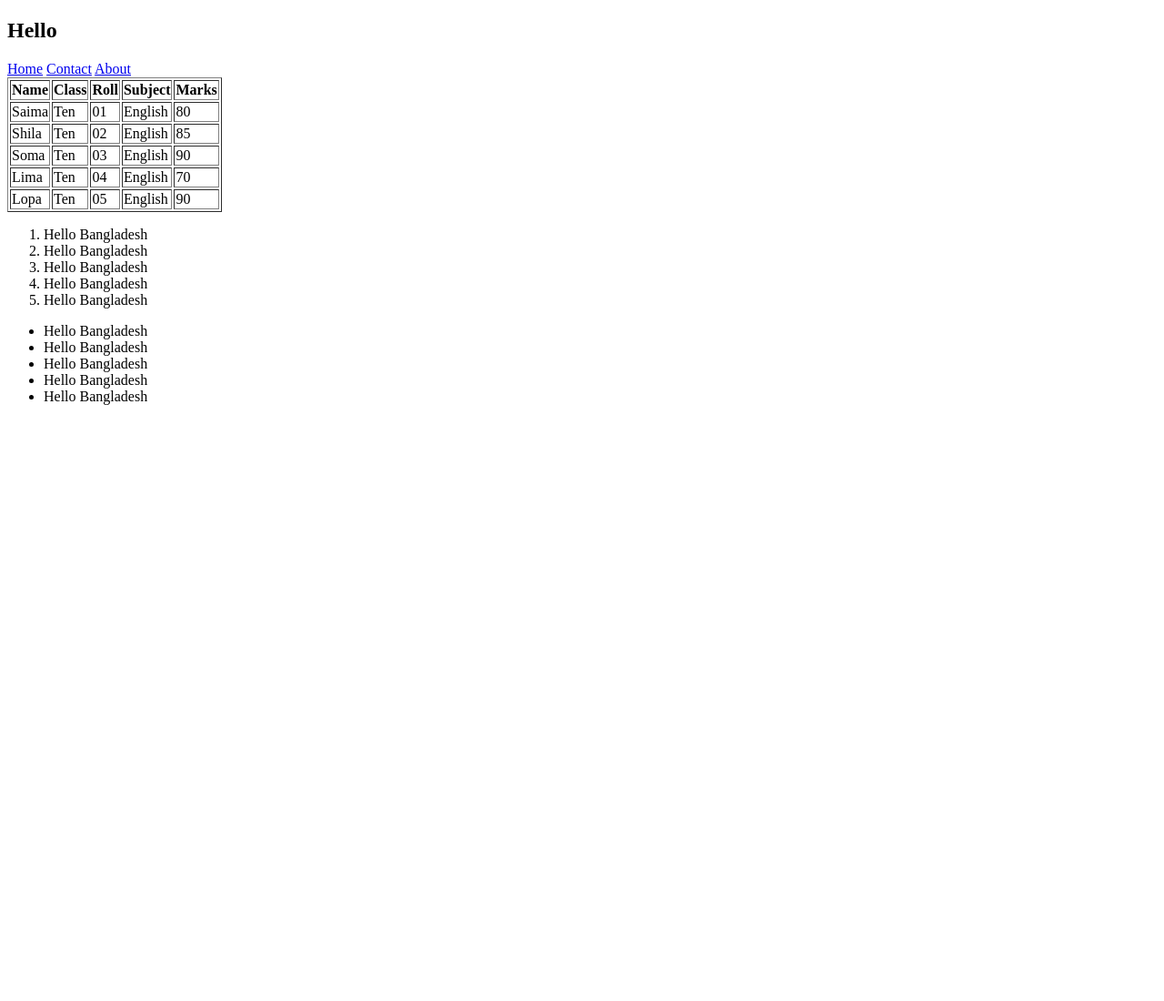
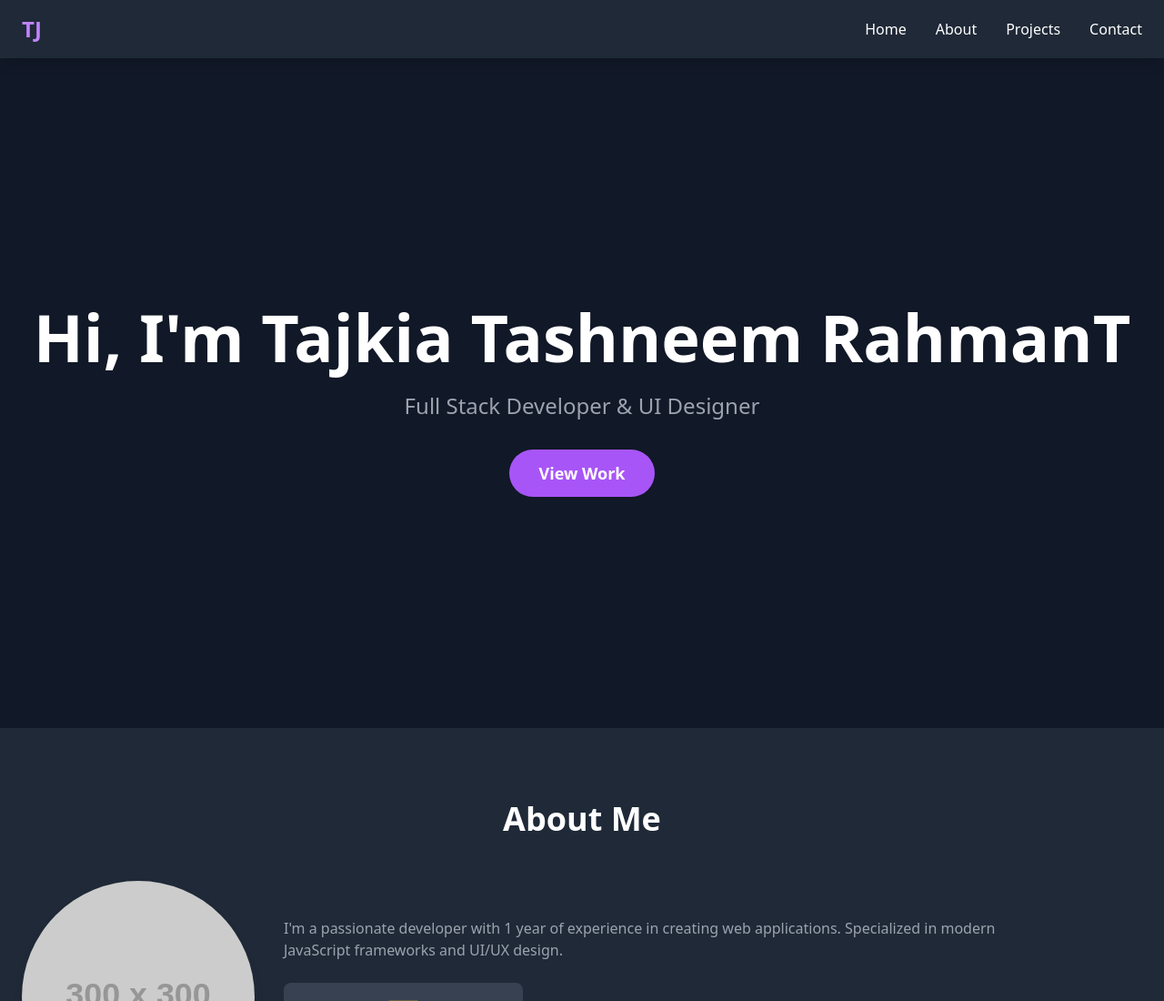
Before and after one commit to tajkiarahman/tajkia-project, a plain HTML site: page index.html in a window 1280 px wide. Shown: the top 1100 px of the page at 91% size. Before the commit the page ends 800 px from the top, so only its background shows below. Drawn offline with nearby package versions, Linux system fonts and the light colour scheme; placeholder pictures from the web are drawn by us.

Commit message:
Update index.html

```diff
--- a/index.html
+++ b/index.html
@@ -1,86 +1,120 @@
 <!DOCTYPE html>
-<html>
+<html lang="en">
 <head>
+    <meta charset="UTF-8">
+    <meta name="viewport" content="width=device-width, initial-scale=1.0">
+    <title>Tajkia Tashneem Rahman - Portfolio</title>
+    <script src="https://cdn.tailwindcss.com"></script>
+    <link rel="stylesheet" href="style.css">
+    <link rel="stylesheet" href="https://cdnjs.cloudflare.com/ajax/libs/font-awesome/6.4.0/css/all.min.css">
+</head>
+<body class="bg-gray-900 text-white">
+    <!-- Navigation -->
+    <nav class="fixed w-full bg-gray-800 shadow-lg z-50">
+        <div class="container mx-auto px-6 py-4 flex justify-between items-center">
+            <a href="#" class="text-2xl font-bold text-purple-400">TJ</a>
+            <div class="hidden md:flex space-x-8">
+                <a href="#home" class="hover:text-purple-400 transition">Home</a>
+                <a href="#about" class="hover:text-purple-400 transition">About</a>
+                <a href="#projects" class="hover:text-purple-400 transition">Projects</a>
+                <a href="#contact" class="hover:text-purple-400 transition">Contact</a>
+            </div>
+            <button id="menu-btn" class="md:hidden">
+                <i class="fas fa-bars text-xl"></i>
+            </button>
+        </div>
+    </nav>
 
-	<title>Assignment By Tajkia</title>
-	<link rel="stylesheet" type="text/css" href="style.css">
+    <!-- Mobile Menu -->
+    <div id="mobile-menu" class="md:hidden fixed w-full bg-gray-800 z-40 hidden">
+        <div class="container mx-auto px-6 py-4 flex flex-col space-y-4">
+            <a href="#home" class="hover:text-purple-400">Home</a>
+            <a href="#about" class="hover:text-purple-400">About</a>
+            <a href="#projects" class="hover:text-purple-400">Projects</a>
+            <a href="#contact" class="hover:text-purple-400">Contact</a>
+        </div>
+    </div>
 
-</head>
-<body>
-	<nav>
-		<h1>Hello</h1>
-		<div>
-			<a href="#">Home</a>
-			<a href="#">Contact</a>
-			<a href="#">About</a>
-		</div>
-	</nav>
-	<table border="1" >
-		<tr>
-			<th>Name</th>
-			<th>Class</th>
-			<th>Roll</th>
-			<th>Subject</th>
-			<th>Marks</th>
-		</tr>
+    <!-- Hero Section -->
+    <section id="home" class="min-h-screen flex items-center pt-20">
+        <div class="container mx-auto px-6 text-center">
+            <h1 class="text-5xl md:text-7xl font-bold mb-6 animate-fade-in">Hi, I'm Tajkia Tashneem RahmanT</h1>
+            <p class="text-xl md:text-2xl text-gray-400 mb-8">Full Stack Developer & UI Designer</p>
+            <button class="bg-purple-500 hover:bg-purple-600 px-8 py-3 rounded-full text-lg font-semibold transition">
+                View Work
+            </button>
+        </div>
+    </section>
 
-		<tr>
-			<td>Saima</td>
-			<td>Ten</td>
-			<td>01</td>
-			<td>English</td>
-			<td>80</td>
-	    </tr>
+    <!-- About Section -->
+    <section id="about" class="py-20 bg-gray-800">
+        <div class="container mx-auto px-6">
+            <h2 class="text-4xl font-bold mb-12 text-center">About Me</h2>
+            <div class="flex flex-col md:flex-row items-center gap-8">
+                <img src="https://via.placeholder.com/300" alt="Profile" class="w-64 h-64 rounded-full shadow-lg">
+                <div class="md:w-2/3">
+                    <p class="text-gray-400 mb-6">
+                        I'm a passionate developer with 1 year of experience in creating web applications.
+                        Specialized in modern JavaScript frameworks and UI/UX design.
+                    </p>
+                    <div class="grid grid-cols-2 md:grid-cols-3 gap-4">
+                        <div class="skill-item p-4 bg-gray-700 rounded-lg text-center">
+                            <i class="fab fa-js text-4xl text-yellow-400 mb-2"></i>
+                            <p>JavaScript</p>
+                        </div>
+                        <!-- Add more skill items similarly -->
+                    </div>
+                </div>
+            </div>
+        </div>
+    </section>
 
-	    <tr>
-	    	<td>Shila</td>
-	    	<td>Ten</td>
-	    	<td>02</td>
-	    	<td>English</td>
-	    	<td>85</td>
-	    </tr>
+    <!-- Projects Section -->
+    <section id="projects" class="py-20">
+        <div class="container mx-auto px-6">
+            <h2 class="text-4xl font-bold mb-12 text-center">My Projects</h2>
+            <div class="grid md:grid-cols-2 lg:grid-cols-3 gap-8">
+                <div class="project-card bg-gray-800 rounded-lg overflow-hidden shadow-lg hover:shadow-xl transition">
+                    <img src="https://via.placeholder.com/400x250" alt="Project" class="w-full h-48 object-cover">
+                    <div class="p-6">
+                        <h3 class="text-xl font-bold mb-2">HeavensBD</h3>
+                        <p class="text-gray-400">Ecommerce Website based on Bangladesh</p>
+                    </div>
+                </div>
+                <!-- Add more project cards -->
+            </div>
+        </div>
+    </section>
 
-	    <tr>
-	    	<td>Soma</td>
-	    	<td>Ten</td>
-	    	<td>03</td>
-	    	<td>English</td>
-	    	<td>90</td>
-	    </tr>
+    <!-- Contact Section -->
+    <section id="contact" class="py-20 bg-gray-800">
+        <div class="container mx-auto px-6">
+            <h2 class="text-4xl font-bold mb-12 text-center">Get In Touch</h2>
+            <form class="max-w-2xl mx-auto">
+                <div class="grid gap-6 mb-6">
+                    <input type="text" placeholder="Name" class="w-full p-3 bg-gray-700 rounded-lg">
+                    <input type="email" placeholder="Email" class="w-full p-3 bg-gray-700 rounded-lg">
+                    <textarea rows="5" placeholder="Message" class="w-full p-3 bg-gray-700 rounded-lg"></textarea>
+                </div>
+                <button class="bg-purple-500 hover:bg-purple-600 px-8 py-3 rounded-full text-lg font-semibold transition w-full">
+                    Send Message
+                </button>
+            </form>
+        </div>
+    </section>
 
-	    <tr>
-	    	<td>Lima</td>
-	    	<td>Ten</td>
-	    	<td>04</td>
-	    	<td>English</td>
-	    	<td>70</td>
-	    </tr>
+    <!-- Footer -->
+    <footer class="bg-gray-800 py-8">
+        <div class="container mx-auto px-6 text-center">
+            <div class="flex justify-center space-x-6 mb-4">
+                <a href="#" class="hover:text-purple-400"><i class="fab fa-github text-2xl"></i></a>
+                <a href="#" class="hover:text-purple-400"><i class="fab fa-linkedin text-2xl"></i></a>
+                <a href="#" class="hover:text-purple-400"><i class="fab fa-twitter text-2xl"></i></a>
+            </div>
+            <p class="text-gray-400">&copy; 2023 Tajkia. All rights reserved.</p>
+        </div>
+    </footer>
 
-	    <tr>
-	    	<td>Lopa</td>
-	    	<td>Ten</td>
-	    	<td>05</td>
-	    	<td>English</td>
-	    	<td>90</td>
-	    </tr>
-
-	  </table>
-
-	 <ol type="1">
-	 	<li>Hello Bangladesh</li>
-	 	<li>Hello Bangladesh</li>
-	 	<li>Hello Bangladesh</li>
-	 	<li>Hello Bangladesh</li>
-	 	<li>Hello Bangladesh</li>
-	  </ol>
-	  <ul>
-	 	<li>Hello Bangladesh</li>
-	 	<li>Hello Bangladesh</li>
-	 	<li>Hello Bangladesh</li>
-	 	<li>Hello Bangladesh</li>
-	 	<li>Hello Bangladesh</li>
-	  </ul>
-
-
+    <script src="script.js"></script>
 </body>
 </html>
```
